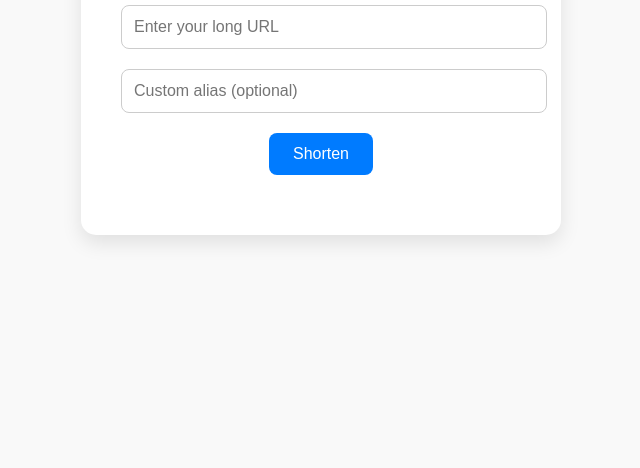
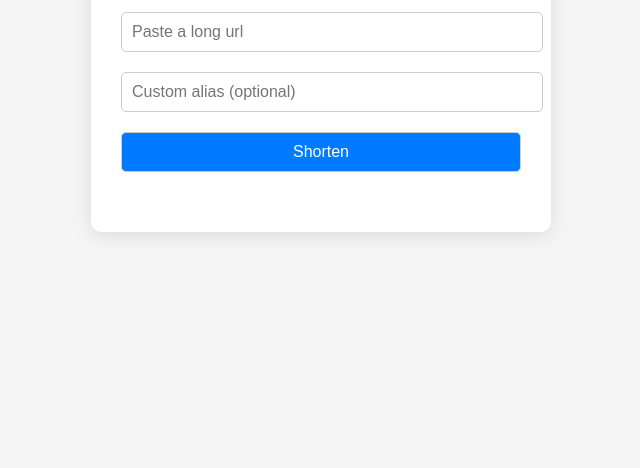
Before and after one commit to dre258j/Link-shortner, a plain HTML site: page public/index.html in a window 1280 px wide. Shown: the part 332-800 px from the top of the page, without its empty margins (319-959 px from the left). Drawn offline with Linux system fonts and the light colour scheme.

Commit message:
Update index.html

```diff
--- a/public/index.html
+++ b/public/index.html
@@ -2,97 +2,79 @@
 <html lang="en">
 <head>
   <meta charset="UTF-8" />
-  <title>🔗 URL Shortener</title>
+  <title>URL Shortener</title>
   <meta name="viewport" content="width=device-width, initial-scale=1.0" />
   <style>
     body {
       font-family: Arial, sans-serif;
-      background-color: #f9f9f9;
-      margin: 0;
-      padding: 0;
       display: flex;
-      height: 100vh;
       justify-content: center;
       align-items: center;
+      height: 100vh;
+      margin: 0;
+      background: #f5f5f5;
     }
-    .box {
+    .container {
       background: #fff;
-      padding: 40px;
-      box-shadow: 0 8px 20px rgba(0, 0, 0, 0.1);
-      border-radius: 15px;
+      padding: 30px;
+      border-radius: 10px;
+      box-shadow: 0 4px 20px rgba(0,0,0,0.1);
+      width: 90%;
+      max-width: 400px;
       text-align: center;
+    }
+    input, button {
+      padding: 10px;
+      margin: 10px 0;
       width: 100%;
-      max-width: 400px;
-    }
-    h1 {
-      font-size: 24px;
-      margin-bottom: 20px;
-    }
-    input[type="text"] {
-      width: 100%;
-      padding: 12px;
-      border-radius: 8px;
+      border-radius: 5px;
       border: 1px solid #ccc;
-      margin-bottom: 20px;
       font-size: 16px;
     }
     button {
-      background-color: #007bff;
-      border: none;
-      padding: 12px 24px;
-      color: white;
-      font-size: 16px;
-      border-radius: 8px;
+      background: #007bff;
+      color: #fff;
       cursor: pointer;
     }
     button:hover {
-      background-color: #0056b3;
+      background: #0056b3;
     }
     #result {
       margin-top: 20px;
       font-weight: bold;
     }
-    .click-count {
-      margin-top: 10px;
-      font-size: 14px;
-      color: #888;
-    }
   </style>
 </head>
 <body>
-  <div class="box">
-    <h1>🔗 URL Shortener</h1>
-    <form id="shortenForm">
-      <input type="text" id="urlInput" placeholder="Enter your long URL" required />
-      <input type="text" id="customAliasInput" placeholder="Custom alias (optional)" />
-      <button type="submit">Shorten</button>
-    </form>
+  <div class="container">
+    <h2>🔗 URL Shortener</h2>
+    <input type="text" id="urlInput" placeholder="Paste a long url" required />
+    <input type="text" id="customInput" placeholder="Custom alias (optional)" />
+    <button onclick="shortenUrl()">Shorten</button>
     <div id="result"></div>
   </div>
 
   <script>
-    document.getElementById("shortenForm").addEventListener("submit", async function (e) {
-      e.preventDefault();
-      const url = document.getElementById("urlInput").value;
-      const customAlias = document.getElementById("customAliasInput").value;
-
-      const res = await fetch("/api/shorten", {
-        method: "POST",
-        headers: {
-          "Content-Type": "application/json",
-        },
-        body: JSON.stringify({ url, custom: customAlias }),
+    async function shortenUrl() {
+      const url = document.getElementById('urlInput').value;
+      const custom = document.getElementById('customInput').value;
+      const response = await fetch('/api/shorten', {
+        method: 'POST',
+        headers: { 'Content-Type': 'application/json' },
+        body: JSON.stringify({ url, custom })
       });
 
-      const data = await res.json();
-      const shortUrl = data.shortened_url;
+      const data = await response.json();
 
-      // Show shortened URL and click count
-      document.getElementById("result").innerHTML = `
-        Shortened URL: <a href="${shortUrl}" target="_blank">${shortUrl}</a>
-        <div class="click-count">Click count: 0</div>
-      `;
-    });
+      if (data.error) {
+        document.getElementById('result').innerText = data.error;
+      } else {
+        document.getElementById('result').innerHTML = `
+          <a href="${data.shortened_url}" target="_blank">${data.shortened_url}</a>
+          - Clicks: ${data.clicks}
+        `;
+      }
+    }
   </script>
 </body>
 </html>
```
